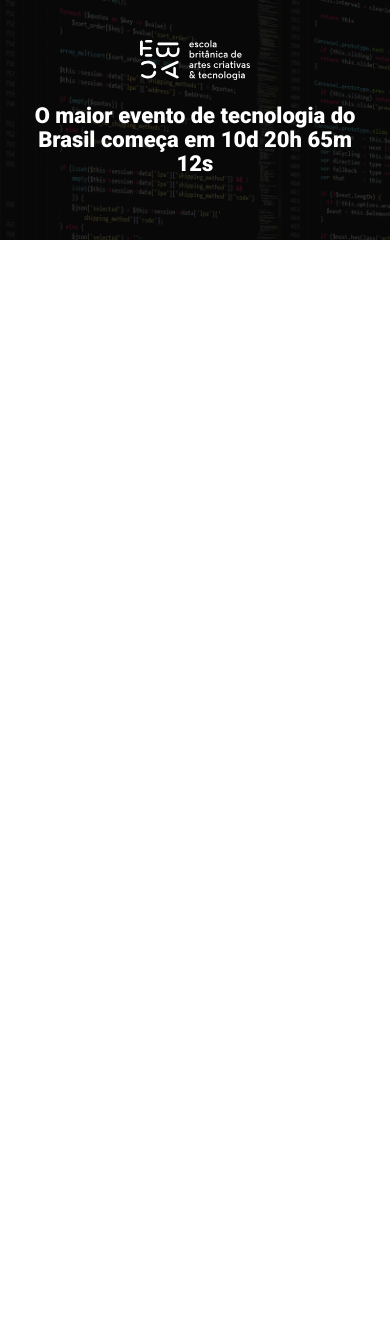
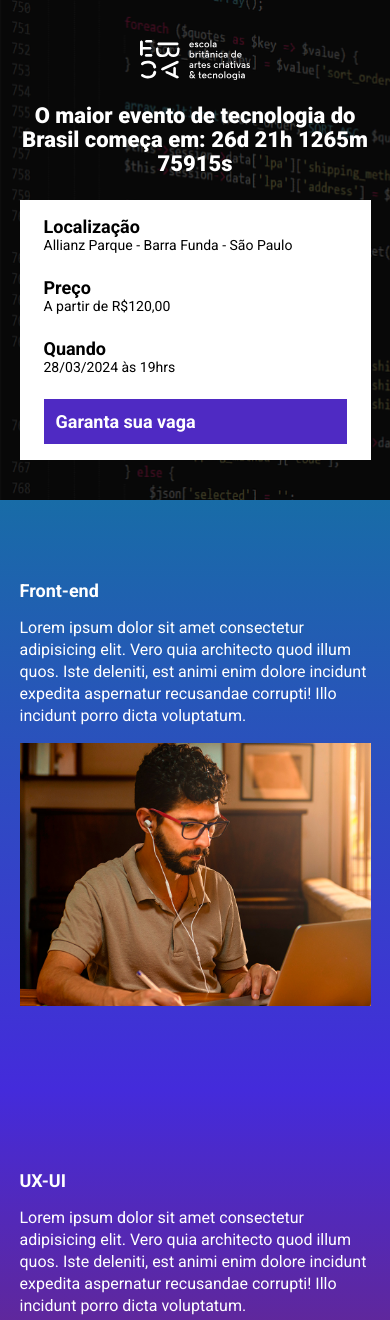
Before and after one commit to MvthLeao/Page_TalksTech, a website built with Parcel: page src/index.html in a window 390 px wide. Shown: the top 1320 px of the page. Before the commit the page ends 844 px from the top, so only its background shows below. Built offline with nearby package versions, Linux system fonts and the light colour scheme.

Commit message:
criando a contagem

```diff
--- a/package.json
+++ b/package.json
@@ -2,9 +2,9 @@
   "name": "026---page_talkstech",
   "version": "1.0.0",
   "description": "",
-  "main": "index.js",
   "scripts": {
     "dev": "parcel src/index.html src/styles/main.scss src/scripts/main.js",
+    "build": "parcel build src/index.html",
     "test": "echo \"Error: no test specified\" && exit 1"
   },
   "author": "",
--- a/src/index.html
+++ b/src/index.html
@@ -4,11 +4,11 @@
     <meta charset="UTF-8">
     <meta name="viewport" content="width=device-width, initial-scale=1.0">
     <title>Talks Tech</title>
-    <link rel="stylesheet" href="./styles/main.scss">
-    <link rel="stylesheet" href="styles/main.scss">
     <link rel="preconnect" href="https://fonts.googleapis.com">
     <link rel="preconnect" href="https://fonts.gstatic.com" crossorigin>
     <link href="https://fonts.googleapis.com/css2?family=Roboto:wght@400;700;900&display=swap" rel="stylesheet">
+    <link rel="stylesheet" href="styles/main.scss">
+    <link rel="stylesheet" href="https://unpkg.com/aos@next/dist/aos.css" />
 </head>
 <body>
 
@@ -16,11 +16,65 @@
         <div class="container">
             <img class="hero__logo" src="./images/ebac_logo.svg" alt="logotipo">
             <p class="hero__text">
-                O maior evento de tecnologia do Brasil começa em 10d 20h 65m 12s
+                O maior evento de tecnologia do Brasil começa em: <span id="contador"></span>
             </p>
+            <div class="infos-bar">
+                <ul class="infos-bar__infos">
+                    <li class="infos-bar__infos__item">
+                        <b>Localização</b>
+                        Allianz Parque - Barra Funda - São Paulo
+                    </li>
+                    <li class="infos-bar__infos__item">
+                        <b>Preço</b>
+                        A partir de R$120,00
+                    </li>
+                    <li class="infos-bar__infos__item">
+                        <b>Quando</b>
+                        28/03/2024 às 19hrs
+                    </li>
+                </ul>
+                <a class="button button--primary" href="#">Garanta sua vaga</a>
+            </div>
         </div>
     </header>
+    <section class="event event--frontend">
+        <div class="container" data-aos="fade-right">
+            <div class="event__details">
+                <h2 class="event__details__title">Front-end</h2>
+                <p class="event__details__description">Lorem ipsum dolor sit amet consectetur adipisicing elit. Vero quia architecto quod illum quos. Iste deleniti, est animi enim dolore incidunt expedita aspernatur recusandae corrupti! Illo incidunt porro dicta voluptatum.</p>
+            </div>
+            <img class="event__image" src="./images/frontend.png" alt="Front-end">
+        </div>
+    </section>
+    <section class="event event--ux-ui event--image-left">
+        <div class="container" data-aos="fade-left">
+            <div class="event__details">
+                <h2 class="event__details__title">UX-UI</h2>
+                <p class="event__details__description">Lorem ipsum dolor sit amet consectetur adipisicing elit. Vero quia architecto quod illum quos. Iste deleniti, est animi enim dolore incidunt expedita aspernatur recusandae corrupti! Illo incidunt porro dicta voluptatum.</p>
+            </div>
+            <img class="event__image" src="./images/frontend.png" alt="Front-end">
+        </div>
+    </section>
+    <section class="event event--data-science">
+        <div class="container" data-aos="fade-right">
+            <div class="event__details">
+                <h2 class="event__details__title">Data Science</h2>
+                <p class="event__details__description">Lorem ipsum dolor sit amet consectetur adipisicing elit. Vero quia architecto quod illum quos. Iste deleniti, est animi enim dolore incidunt expedita aspernatur recusandae corrupti! Illo incidunt porro dicta voluptatum.</p>
+            </div>
+            <img class="event__image" src="./images/frontend.png" alt="Front-end">
+        </div>
+    </section>
+    <section class="event event--backend event--image-left">
+        <div class="container" data-aos="fade-left">
+            <div class="event__details">
+                <h2 class="event__details__title">Back-end</h2>
+                <p class="event__details__description">Lorem ipsum dolor sit amet consectetur adipisicing elit. Vero quia architecto quod illum quos. Iste deleniti, est animi enim dolore incidunt expedita aspernatur recusandae corrupti! Illo incidunt porro dicta voluptatum.</p>
+            </div>
+            <img class="event__image" src="./images/frontend.png" alt="Front-end">
+        </div>
+    </section>
 
+    <script src="https://unpkg.com/aos@next/dist/aos.js"></script>
     <script src="scripts/main.js"></script>
 </body>
 </html>
--- a/src/scripts/main.js
+++ b/src/scripts/main.js
@@ -0,0 +1,27 @@
+AOS.init();
+
+const dataDoEvento = new Date("Mar 28, 2024 19:00:00");
+const timeStampDoEvento = dataDoEvento.getTime();
+
+const contaHoras = setInterval(function() {
+    const agora = new Date();
+    const timeStampAtual = agora.getTime();
+
+    const distanciaAteOEvento = timeStampDoEvento - timeStampAtual;
+
+    const diaEmMs = 1000 * 60 * 60 * 24;
+    const horaEmMs = 1000 * 60 * 60;
+    const minutoEmMs = 1000 * 60;
+
+    const diasAteEvento = Math.floor(distanciaAteOEvento / diaEmMs);
+    const horasAteEvento = Math.floor((distanciaAteOEvento % diaEmMs) / horaEmMs);
+    const minutosAteEvento = Math.floor((distanciaAteOEvento % diaEmMs) / minutoEmMs);
+    const segundosAteEvento = Math.floor((distanciaAteOEvento % diaEmMs) / 1000);
+
+    document.getElementById('contador').innerHTML = `${diasAteEvento}d ${horasAteEvento}h ${minutosAteEvento}m ${segundosAteEvento}s`;
+
+    if (distanciaAteOEvento < 0) {
+        clearInterval(contaHoras);
+        document.getElementById('contador').innerHTML = 'Evento Encerrado';
+    }
+}, 1000);
--- /dev/null
+++ b/src/styles/_event.scss
@@ -0,0 +1,63 @@
+@use 'variables';
+
+.event {
+    padding: 80px 0;
+
+    &--frontend {
+        background-image: linear-gradient(variables.$blue1, variables.$blue2);
+    }
+
+    &--ux-ui {
+        background-image: linear-gradient(variables.$blue2, variables.$pink);
+    }
+
+    &--data-science {
+        background-image: linear-gradient(variables.$pink, variables.$yellow);
+    }
+
+    &--backend {
+        background-image: linear-gradient(variables.$yellow, variables.$pink);
+    }
+
+    &--image-left {
+        .container {
+            flex-direction: row-reverse;
+        }
+    }
+
+    .container {
+        display: flex;
+        gap: 40px;
+    }
+
+    &__image {
+        max-width: 360px;
+    }
+
+    &__details {
+        &__title {
+            font-size: 18px;
+            font-weight: bold;
+            margin-bottom: 16px;
+        }
+
+        &__description {
+            line-height: 22px;
+        }
+    }
+
+    @media (max-width: 640px) {
+        .container {
+            display: block;
+        }
+
+        &__image {
+            width: 100%;
+        }
+
+        &__details {
+            margin-right: 0;
+            margin-bottom: 16px;
+        }
+    }
+}
--- a/src/styles/_hero.scss
+++ b/src/styles/_hero.scss
@@ -1,3 +1,5 @@
+@use 'variables';
+
 .hero {
     padding-top: 64px;
     padding-bottom: 100px;
@@ -16,7 +18,7 @@
         left: 0;
         width: 100%;
         height: 100%;
-        background-color: #000;
+        background-color: variables.$secondaryTextColor;
         content: '';
         opacity: .7;
     }
--- /dev/null
+++ b/src/styles/_variables.scss
@@ -0,0 +1,8 @@
+$blue1:#186ca7;
+$blue2:#442bdb;
+$pink: #89223b;
+$yellow:#9c791d;
+$purple: #4f2ac3;
+
+$textColor:#fff;
+$secondaryTextColor:#000;
--- /dev/null
+++ b/src/styles/components/_buttons.scss
@@ -0,0 +1,25 @@
+@use '../variables';
+
+.button {
+    padding: 12px;
+    font-size: 18px;
+    font-weight: bold;
+    text-decoration: none;
+    text-align: center;
+    white-space: nowrap;
+
+    &--primary {
+        color: variables.$textColor;
+        background-color: variables.$purple;
+    }
+
+    @media (max-width: 640px) {
+        display: block;
+        width: 100%;
+    }
+
+    @media (max-width: 1024px) {
+        display: flex;
+        align-items: center;
+    }
+}
--- /dev/null
+++ b/src/styles/components/_infos_bar.scss
@@ -0,0 +1,43 @@
+@use '../variables';
+
+.infos-bar {
+    padding: 16px 24px;
+    background-color: variables.$textColor;
+    display: flex;
+    justify-content: space-between;
+
+    &__infos {
+        display: flex;
+        gap: 40px;
+
+        &__item {
+            font-size: 14px;
+            color: variables.$secondaryTextColor;
+            list-style: none;
+
+            b {
+                font-size: 18px;
+                display: block;
+                color: variables.$secondaryTextColor;
+            }
+        }
+    }
+
+    @media (max-width:640px) {
+        display: block;
+
+        &__infos {
+            display: block;
+
+            &__item {
+                margin-bottom: 24px;
+            }
+        }
+    }
+
+    @media (max-width: 1024px) {
+        &__infos {
+            gap: 16px;
+        }
+    }
+}
--- a/src/styles/main.scss
+++ b/src/styles/main.scss
@@ -1,11 +1,15 @@
 @use 'hero';
+@use 'components/infos_bar';
+@use 'components/buttons';
+@use 'event';
+@use 'variables';
 
 * {
     margin: 0;
     padding: 0;
     box-sizing: border-box;
     font-family: Roboto, sans-serif;
-    color: #fff;
+    color: variables.$textColor;
 }
 
 .container {
```
